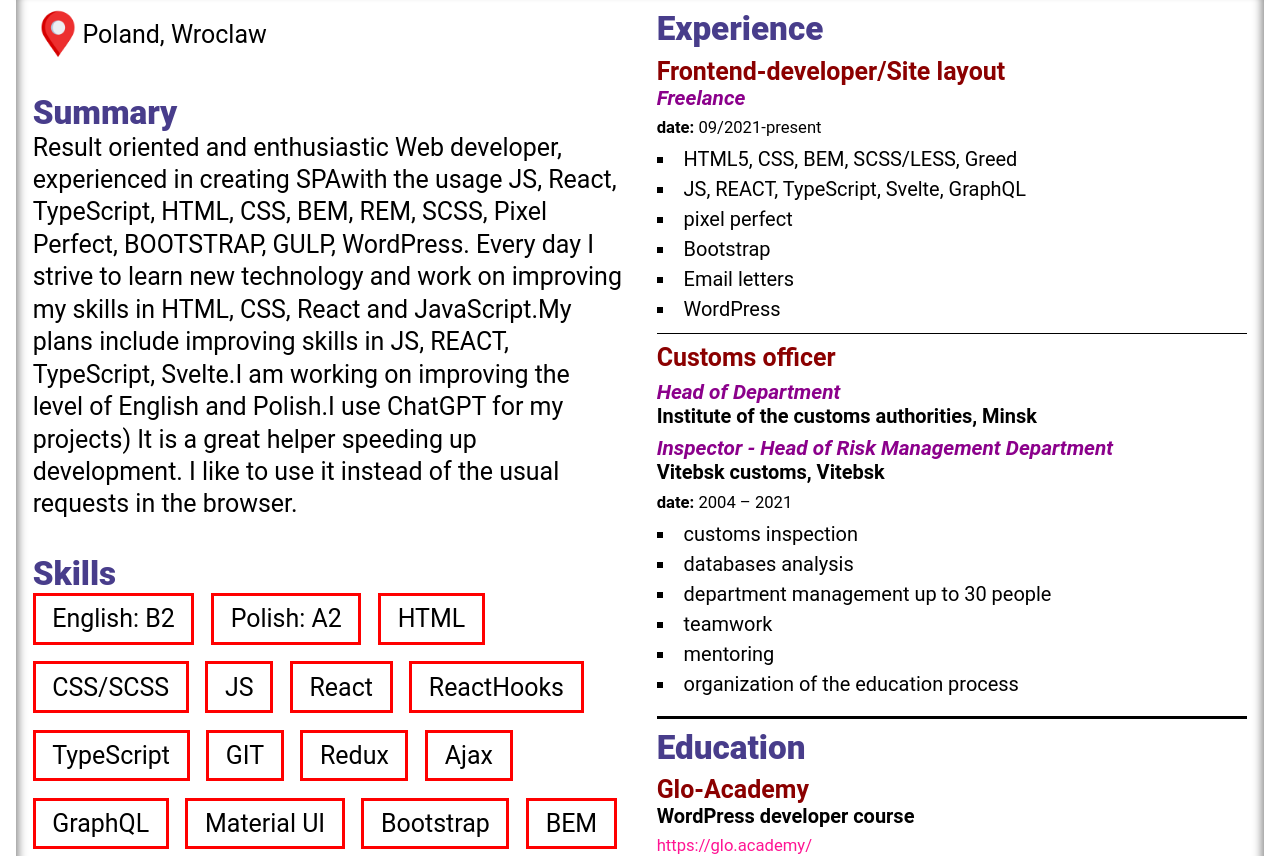
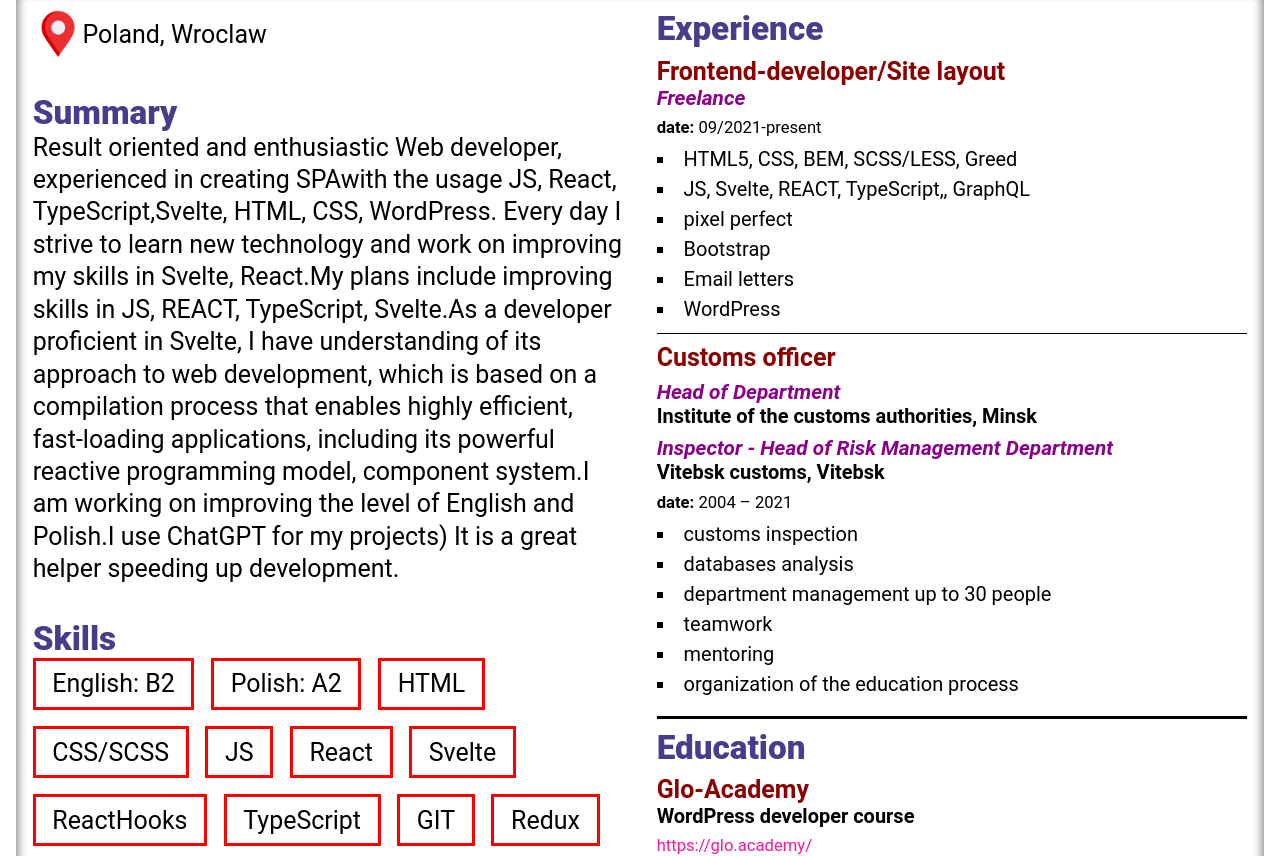
Before and after one commit to AlexandrShnipov/CV, a React (Create React App) app: page / in a window 1280 px wide. Shown: the part 340-1196 px from the top of the page. Built offline with nearby package versions, Linux system fonts and the light colour scheme.

Commit message:
fixed summary

```diff
--- a/src/App.module.css
+++ b/src/App.module.css
@@ -311,7 +311,7 @@
 
     .mainContentLeft {
         gap: .2rem;
-        font-size: 1.2rem;
+        font-size: 1.05rem;
     }
 
     .mainContentRight {
--- a/src/state/stateBy.js
+++ b/src/state/stateBy.js
@@ -32,9 +32,9 @@ export const stateBy = {
       country: 'Польшча',
       icon: location
     },
-  summary: 'Арыентаваны на вынік і захоплены вэб-распрацоўшчык, які мае вопыт стварэння SPA з выкарыстаннем JS, React, TypeScript, HTML, CSS, BEM, REM, SCSS, Pixel Perfect, BOOTSTRAP, GULP, WordPress. Кожны дзень я імкнуся вывучаць новыя тэхналогіі і працую над паляпшэннем сваіх навыкаў у HTML, CSS, React і JavaScript.У мае планы ўваходзіць ўдасканаленне навыкаў у JS, REACT, TypeScript, Svelte.Я працую над павышэннем ўзроўню валодання англійскай і польскай мовамі.Я выкарыстоўваю GPT чат для сваіх праектаў) гэта выдатны памочнік, які паскарае распрацоўку.',
-  skills: ['English: B2', 'Polish: A2', 'HTML', 'CSS/SCSS', 'JS', 'React', 'ReactHooks', 'TypeScript', 'GIT', 'Redux', 'Ajax', 'GraphQL', 'Material UI',
-    'Bootstrap', 'BEM', 'PixelPerfect', 'Wordpress', 'Unit tests', 'Formik', 'Svelte', 'ChatGPT'],
+  summary: 'Арыентаваны на вынік і захоплены вэб-распрацоўшчык, які мае вопыт стварэння SPA з выкарыстаннем JS, React, TypeScript, HTML, CSS, WordPress. Кожны дзень я імкнуся вывучаць новыя тэхналогіі і працую над паляпшэннем сваіх навыкаў у Svelte, React.У мае планы ўваходзіць ўдасканаленне навыкаў у JS, REACT, Svelte, TypeScript.Як дасведчаны распрацоўшчык Svelte, я маю зразумеленне яго падыходу да вэб-развіцця, які аснованы на працэсе кампіляцыі, які дазваляе ствараць высокапрадукцыйныя і хутка загружаемыя прыкладанні, у тым ліку, выкарыстанні магутнага рэактыўнага мадэлю праграмавання і сістэмы кампанентаў. Я працую над павышэннем ўзроўню валодання англійскай і польскай мовамі.Я выкарыстоўваю GPT чат для сваіх праектаў) гэта выдатны памочнік, які паскарае распрацоўку.',
+  skills: ['English: B2', 'Polish: A2', 'HTML', 'CSS/SCSS', 'JS', 'Svelte', 'React', 'ReactHooks', 'TypeScript', 'GIT', 'Redux', 'Ajax', 'GraphQL', 'Material UI',
+    'Bootstrap', 'BEM', 'PixelPerfect', 'Wordpress', 'Unit tests', 'Formik', 'ChatGPT'],
   portfolio: {
     link: 'https://alexandrshnipov.github.io/portfolio_react/',
     qrCode: qrCode,
@@ -48,7 +48,7 @@ export const stateBy = {
       date: '09/2021-present',
       work: [
         'HTML5, CSS,  BEM, SCSS/LESS, Greed',
-        'JS, REACT, TypeScript, Svelte, GraphQL', 'pixel perfect',
+        'JS, Svelte, REACT, TypeScript,, GraphQL', 'pixel perfect',
         'Bootstrap',
         'Email letters',
         'WordPress'
--- a/src/state/stateEng.js
+++ b/src/state/stateEng.js
@@ -33,13 +33,15 @@ export const stateEng = {
       icon: location
     },
   summary: 'Result oriented and enthusiastic Web developer, experienced in creating SPA' +
-    'with the usage JS, React, TypeScript, HTML, CSS, BEM, REM, SCSS, Pixel Perfect, BOOTSTRAP, GULP, WordPress.' +
-    ' Every day I strive to learn new technology and work on improving my skills in HTML, CSS, React and JavaScript.' +
+    'with the usage JS, React, TypeScript,Svelte, HTML, CSS, WordPress.' +
+    ' Every day I strive to learn new technology and work on improving my skills in Svelte, React.' +
     'My plans include improving skills in JS, REACT, TypeScript, Svelte.' +
+    'As a developer proficient in Svelte, I have understanding of its approach to web development, which is based on a compilation process that enables highly efficient, fast-loading applications,\n' +
+    ' including its powerful reactive programming model, component system.'+
     'I am working on improving the level of English and Polish.' +
-    'I use ChatGPT for my projects) It is a great helper speeding up development. I like to use it instead of the usual requests in the browser.',
-  skills: ['English: B2', 'Polish: A2', 'HTML', 'CSS/SCSS', 'JS', 'React', 'ReactHooks', 'TypeScript', 'GIT', 'Redux', 'Ajax', 'GraphQL', 'Material UI',
-    'Bootstrap', 'BEM', 'PixelPerfect', 'Wordpress', 'Unit tests', 'Formik', 'Svelte', 'ChatGPT'],
+    'I use ChatGPT for my projects) It is a great helper speeding up development.',
+  skills: ['English: B2', 'Polish: A2', 'HTML', 'CSS/SCSS', 'JS', 'React',  'Svelte', 'ReactHooks', 'TypeScript', 'GIT', 'Redux', 'Ajax', 'GraphQL', 'Material UI',
+    'Bootstrap', 'BEM', 'PixelPerfect', 'Wordpress', 'Unit tests', 'Formik', 'ChatGPT'],
   portfolio: {
     link: 'https://alexandrshnipov.github.io/portfolio_react/',
     qrCode: qrCode,
@@ -53,7 +55,7 @@ export const stateEng = {
       date: '09/2021-present',
       work: [
         'HTML5, CSS,  BEM, SCSS/LESS, Greed',
-        'JS, REACT, TypeScript, Svelte, GraphQL', 'pixel perfect',
+        'JS, Svelte, REACT, TypeScript,, GraphQL', 'pixel perfect',
         'Bootstrap',
         'Email letters',
         'WordPress'
--- a/src/state/statePl.js
+++ b/src/state/statePl.js
@@ -32,9 +32,9 @@ export const statePl = {
       country: 'Polska',
       icon: location
     },
-  summary: 'Zorientowany na wyniki i entuzjastyczny programista stron internetowych, doświadczony w tworzeniu SPA z użyciem JS, React, TypeScript, HTML, CSS, BEM, REM, SCSS, Pixel Perfect, BOOTSTRAP, GULP, WordPress. Każdego dnia staram się uczyć nowych technologii i pracować nad doskonaleniem swoich umiejętności w zakresie HTML, CSS, React i JavaScript.My plany obejmują poprawę umiejętności w JS, REACT, TypeScript, Svelte.Pracuję nad poprawą poziomu języka angielskiego i polskiego.Używam czatu GPT do moich projektów) jest świetnym pomocnikiem przyspieszającym rozwój. Lubię go używać zamiast zwykłych żądań w przeglądarce.',
-  skills: ['Angielski: B2', 'Polski: A2', 'HTML', 'CSS/SCSS', 'JS', 'React', 'ReactHooks', 'TypeScript', 'GIT', 'Redux', 'Ajax', 'GraphQL', 'Material UI',
-    'Bootstrap', 'BEM', 'PixelPerfect', 'Wordpress', 'Unit tests', 'Formik', 'Svelte','ChatGPT'],
+  summary: 'Zorientowany na wyniki i entuzjastyczny programista stron internetowych, doświadczony w tworzeniu SPA z użyciem JS, React, TypeScript, HTML, CSS, WordPress. Każdego dnia staram się uczyć nowych technologii i pracować nad doskonaleniem swoich umiejętności w zakresie Svelte, React i JavaScript.My plany obejmują poprawę umiejętności w JS, REACT, TypeScript, Svelte. Jako doświadczony deweloper Svelte, posiadam pełne zrozumienie podejścia tej platformy do tworzenia aplikacji internetowych, opartego na procesie kompilacji, który umożliwia tworzenie wysoce wydajnych i szybko ładowanych aplikacji, w tym wykorzystania potężnego modelu programowania reaktywnego i systemu komponentów.Pracuję nad poprawą poziomu języka angielskiego i polskiego.Używam czatu GPT do moich projektów) jest świetnym pomocnikiem przyspieszającym rozwój.',
+  skills: ['Angielski: B2', 'Polski: A2', 'HTML', 'CSS/SCSS', 'JS', 'Svelte', 'React', 'ReactHooks', 'TypeScript', 'GIT', 'Redux', 'Ajax', 'GraphQL', 'Material UI',
+    'Bootstrap', 'BEM', 'PixelPerfect', 'Wordpress', 'Unit tests', 'Formik','ChatGPT'],
   portfolio: {
     link: 'https://alexandrshnipov.github.io/portfolio_react/',
     qrCode: qrCode,
@@ -48,7 +48,7 @@ export const statePl = {
       date: '09/2021-present',
       work: [
         'HTML5, CSS,  BEM, SCSS/LESS, Greed',
-        'JS, REACT, TypeScript, Svelte, GraphQL', 'pixel perfect',
+        'JS, Svelte, REACT, TypeScript,, GraphQL', 'pixel perfect',
         'Bootstrap',
         'Email letters',
         'WordPress'
```
